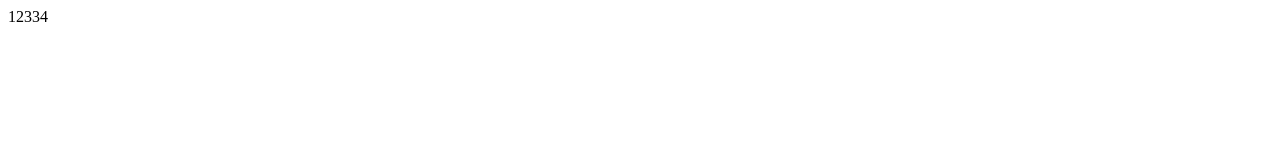
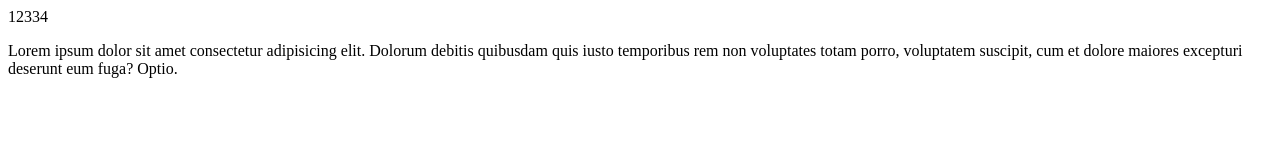
Before and after one commit to kunju2003/code1, a plain HTML site: page index.html in a window 1280 px wide. Drawn offline with Linux system fonts and the light colour scheme.

Commit message:
first commit

```diff
--- a/index.html
+++ b/index.html
@@ -7,6 +7,7 @@
 </head>
 <body>
     12334
+    <p>Lorem ipsum dolor sit amet consectetur adipisicing elit. Dolorum debitis quibusdam quis iusto temporibus rem non voluptates totam porro, voluptatem suscipit, cum et dolore maiores excepturi deserunt eum fuga? Optio.</p>
 
 </body>
 </html>
```
